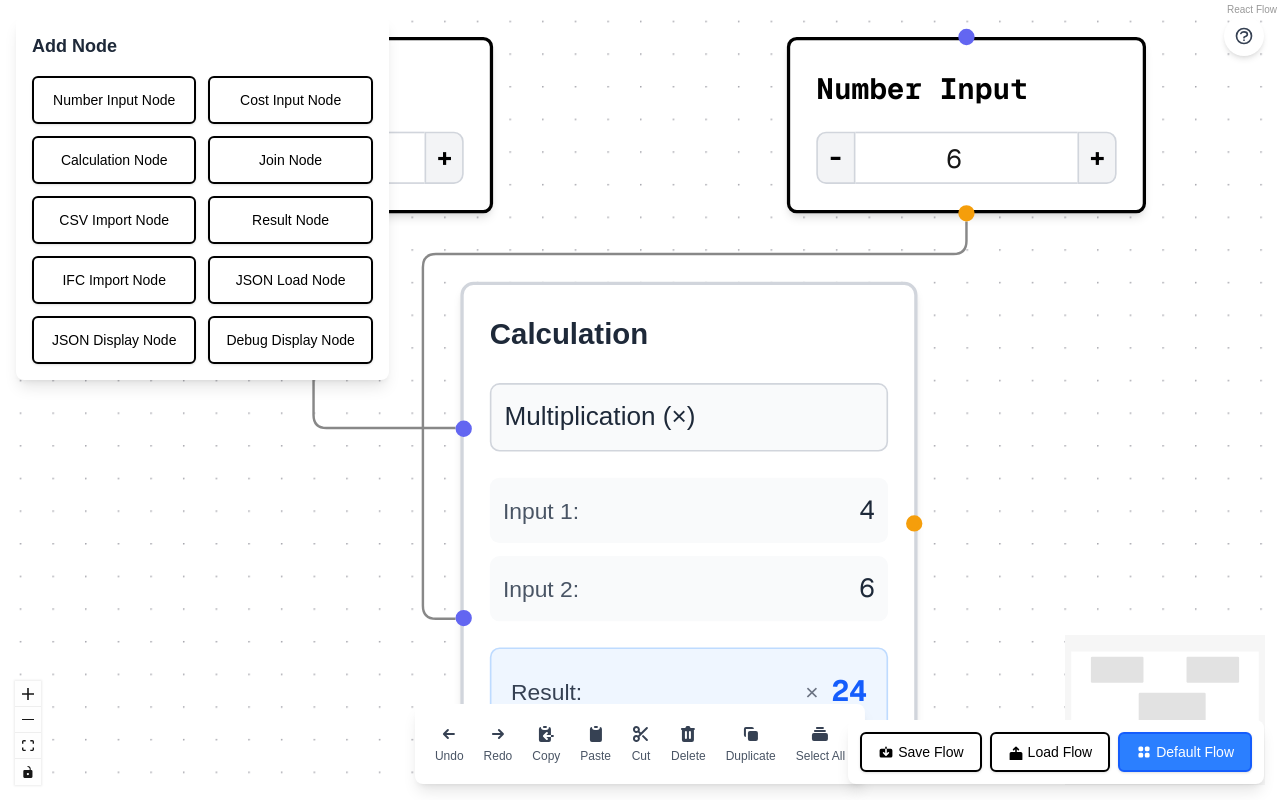
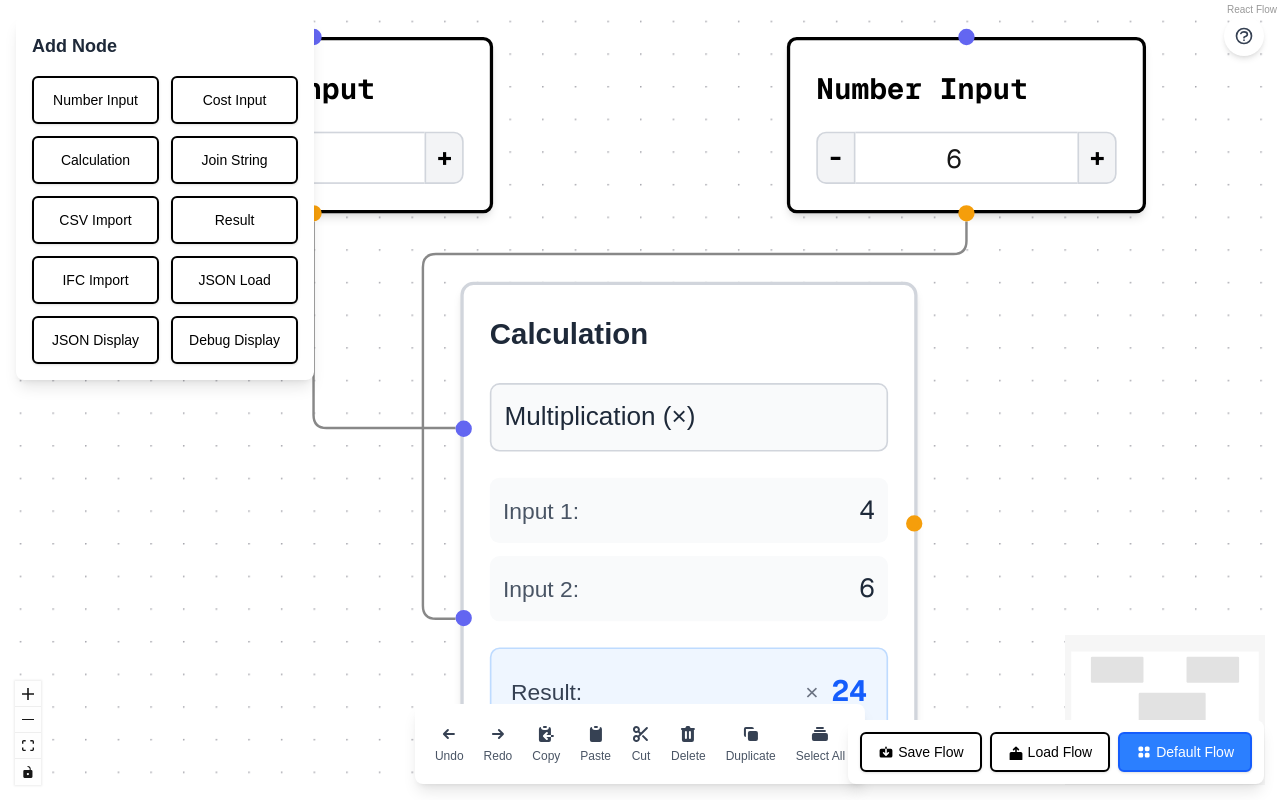
Before and after one commit to Gilbert-Studio-Newbe/React-Setup, a Next.js app: page /flow in a window 1280 px wide. Built offline with nearby package versions, Linux system fonts and the light colour scheme.

Commit message:
Update node component names for consistency across documentation and codebase. Rename nodes in CHECKPOINT.md, README.md, and NodeSelector.tsx to follow a unified naming convention. Adjust labels for clarity and maintainability.

```diff
--- a/src/components/NodeSelector.tsx
+++ b/src/components/NodeSelector.tsx
@@ -13,16 +13,16 @@ const NodeSelector: React.FC<NodeSelectorProps> = ({ className }) => {
   const [toast, setToast] = useState<{ message: string } | null>(null);
 
   const nodeTypes = [
-    { type: 'numberinput', label: 'Number Input Node' },
-    { type: 'costinput', label: 'Cost Input Node' },
-    { type: 'calculation', label: 'Calculation Node' },
-    { type: 'join', label: 'Join Node' },
-    { type: 'csvimport', label: 'CSV Import Node' },
-    { type: 'result', label: 'Result Node' },
-    { type: 'ifcimport', label: 'IFC Import Node' },
-    { type: 'jsonload', label: 'JSON Load Node' },
-    { type: 'jsondisplay', label: 'JSON Display Node' },
-    { type: 'debugdisplay', label: 'Debug Display Node' },
+    { type: 'numberinput', label: 'Number Input' },
+    { type: 'costinput', label: 'Cost Input' },
+    { type: 'calculation', label: 'Calculation' },
+    { type: 'join', label: 'Join String' },
+    { type: 'csvimport', label: 'CSV Import' },
+    { type: 'result', label: 'Result' },
+    { type: 'ifcimport', label: 'IFC Import' },
+    { type: 'jsonload', label: 'JSON Load' },
+    { type: 'jsondisplay', label: 'JSON Display' },
+    { type: 'debugdisplay', label: 'Debug Display' },
   ];
 
   const addNode = (type: string) => {
@@ -79,7 +79,7 @@ const NodeSelector: React.FC<NodeSelectorProps> = ({ className }) => {
       case 'join':
         // Join node with default configuration
         data = {
-          label: 'Join',
+          label: 'Join String',
           input1: '',
           input2: '',
           separator: ' ',
```
Also changed, not shown: 2 other files (tests, documents, lock files or other folders).
